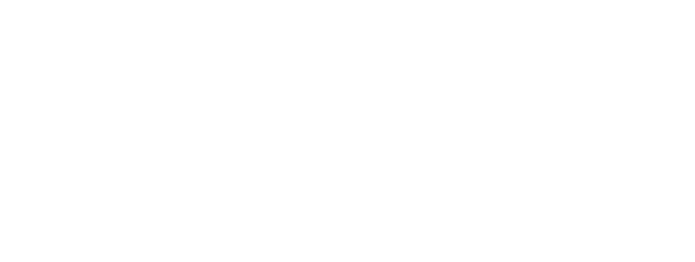
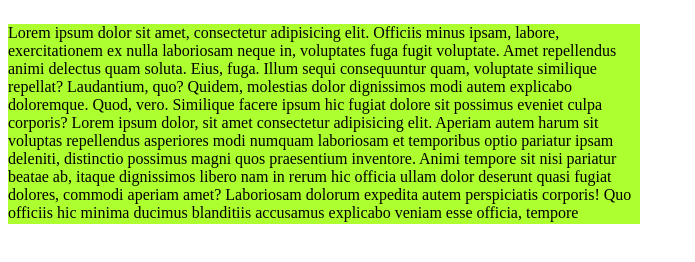
Before and after one commit to LFrancoEpifani/Ejercicios-CSS, a plain HTML site: page OverFlow/over.html in a window 1280 px wide. Shown: the whole page, without its empty margins (0-695 px from the left). Drawn offline with Linux system fonts and the light colour scheme.

```diff
--- a/OverFlow/over.html
+++ b/OverFlow/over.html
@@ -4,8 +4,28 @@
     <meta charset="UTF-8">
     <meta name="viewport" content="width=device-width, initial-scale=1.0">
     <title>Document</title>
+    <style>
+        .contenido {
+            overflow: hidden;
+            width: 50%;
+        }
+
+        .contenido p {
+            background-color: greenyellow;
+        }
+
+        .scrollable {
+            overflow: auto;
+            height: 200px;
+        }
+    </style>
 </head>
 <body>
-
+   <div class="contenido">
+    <p class="scrollable">Lorem ipsum dolor sit amet, consectetur adipisicing elit. Officiis minus ipsam, labore, exercitationem ex nulla laboriosam neque in, voluptates fuga fugit voluptate. Amet repellendus animi delectus quam soluta. Eius, fuga.
+        Illum sequi consequuntur quam, voluptate similique repellat? Laudantium, quo? Quidem, molestias dolor dignissimos modi autem explicabo doloremque. Quod, vero. Similique facere ipsum hic fugiat dolore sit possimus eveniet culpa corporis? Lorem ipsum dolor, sit amet consectetur adipisicing elit. Aperiam autem harum sit voluptas repellendus asperiores modi numquam laboriosam et temporibus optio pariatur ipsam deleniti, distinctio possimus magni quos praesentium inventore.
+        Animi tempore sit nisi pariatur beatae ab, itaque dignissimos libero nam in rerum hic officia ullam dolor deserunt quasi fugiat dolores, commodi aperiam amet? Laboriosam dolorum expedita autem perspiciatis corporis!
+        Quo officiis hic minima ducimus blanditiis accusamus explicabo veniam esse officia, tempore similique laudantium! Dolores mollitia at quibusdam deserunt aperiam repellendus ipsum. Deserunt, eveniet tempora omnis eaque esse repellendus. Voluptatem.</p>
+   </div>
 </body>
 </html>
```
Also changed, not shown: border-radius/border.html (+3 -3 lines).
